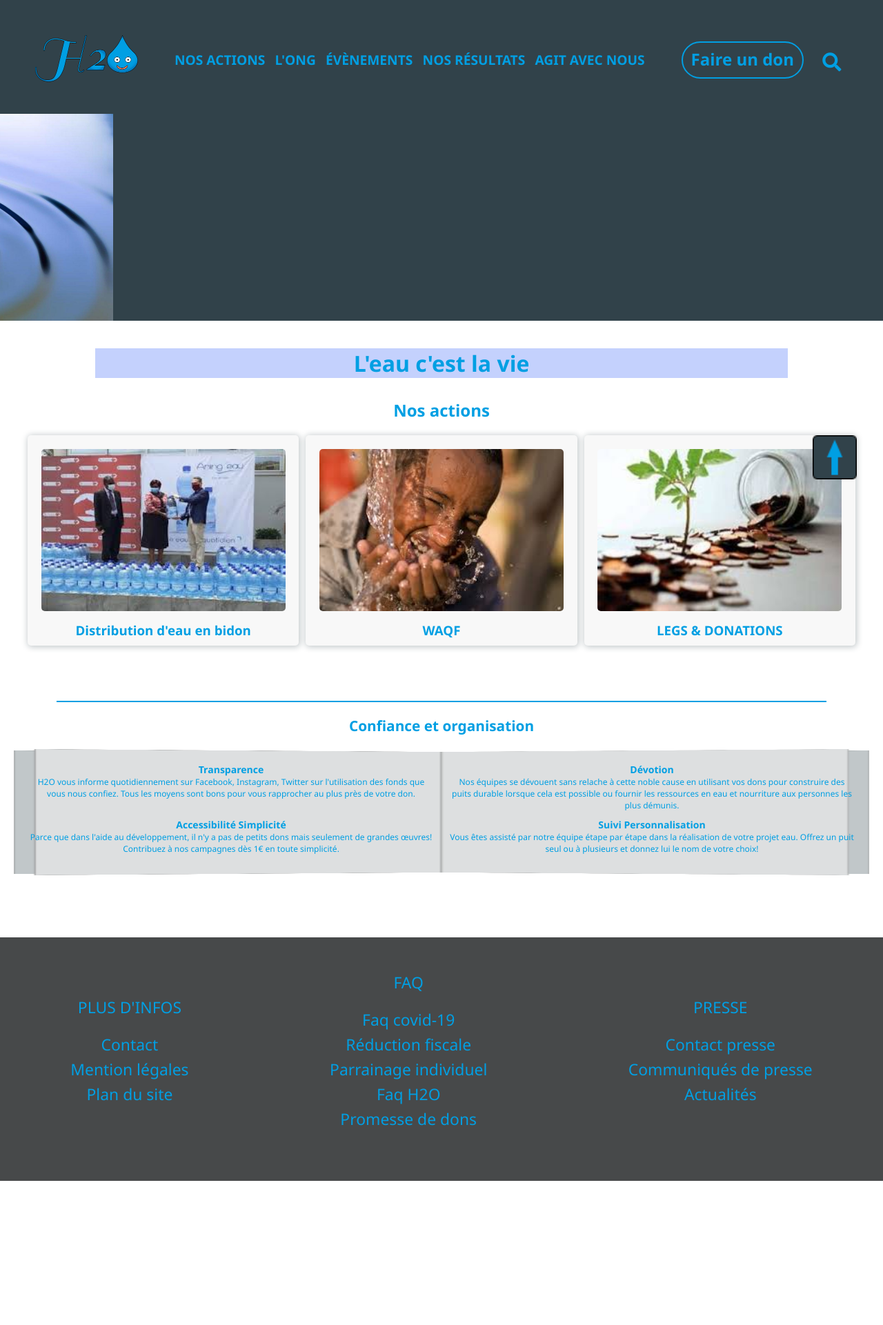
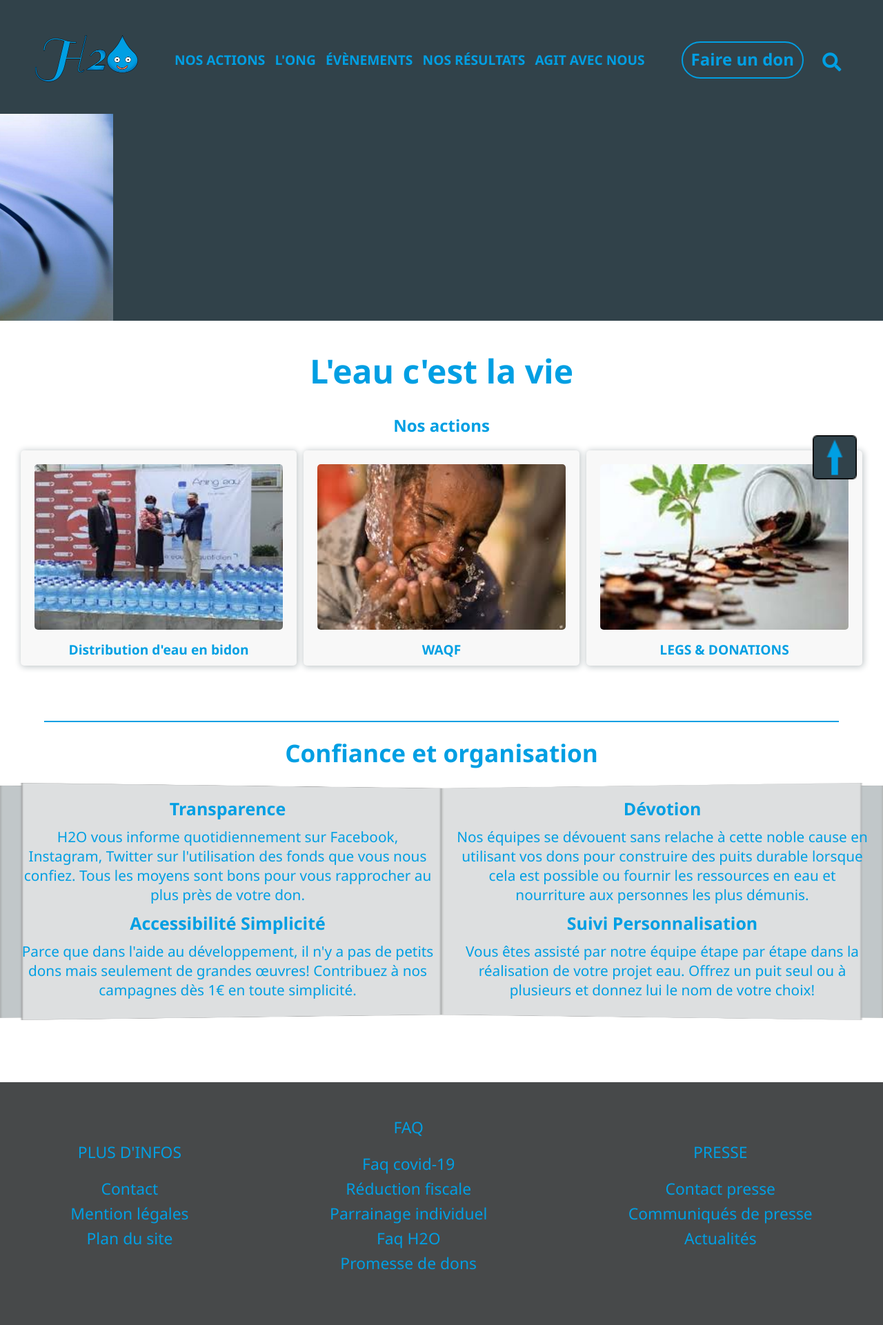
Before and after one commit to TahiKari/H2O, a PHP site: page / in a window 1280 px wide. Shown: the whole page at 69% size. Before the commit the page ends 1712 px from the top, so only its background shows below. Run offline with PHP 8.4, Linux system fonts and the light colour scheme.

Commit message:
ft - H2O#16: modification responsive suite

```diff
--- a/public/css/style.css
+++ b/public/css/style.css
@@ -536,6 +536,7 @@ footer {
   align-items: center;
   color: #009fe3;
   margin: 0;
+  padding-top: 20px;
 }
 
 footer p {
@@ -582,11 +583,19 @@ main {
 
 h1 {
   width: 81%;
-  background: #c4d1fd;
+}
+
+h2 {
+  font-size: 1.5em;
+}
+
+h3 {
+  font-size: 1.2em;
 }
 
 .top {
   margin-bottom: 40px;
+  padding: 0 10px;
 }
 
 .top h2 {
@@ -673,7 +682,6 @@ h1 {
 
 .center h2 {
   margin-bottom: 20px;
-  font-size: 1.3em;
 }
 
 .center::before {
@@ -693,7 +701,7 @@ h1 {
   display: flex;
   flex-direction: column;
   justify-content: center;
-  font-size: 0.75em;
+  font-size: 0.8em;
 }
 
 .content-top, .content-btm {
@@ -722,54 +730,20 @@ h1 {
   width: 100%;
 }
 
-/*.center-container {
-  height: 470px;
-  background: url("../../ressources/images/Main-livre.svg") no-repeat;
-  background-size: 100% auto;
-  display: grid;
-  grid-template-columns: repeat(2, 1fr);
-  grid-template-rows: repeat(2, 1fr);
-  grid-template-areas:
-  "art-1 art-2"
-  "art-3 art-4";
-  font-size: 0.7em;
-  position: relative;
-}
-
-.art-1 {
-  grid-area: art-1;
-}
-
-.art-2 {
-  grid-area: art-2;
-}
-
-.art-3 {
-  grid-area: art-3;
-}
-
-.art-4 {
-  grid-area: art-4;
-}
-
-.art {
-  padding: 15px 15px 0;
-}
-
-
 .art h3 {
   margin-bottom: 10px;
 }
 
-.art-3, .art-4 {
-  padding-top: 0;
+@media all and (min-width: 375px) {
+  .center-container {
+    font-size: 0.9em;
+  }
 }
-
-@media all and (min-width: 320px) {
+@media all and (min-width: 425px) {
   .center-container {
-    font-size: 0.8em;
+    font-size: 1em;
   }
-}*/
+}
 @media all and (min-width: 768px) {
   .top-container {
     display: grid;
@@ -808,11 +782,19 @@ h1 {
   .card-front img {
     width: 90%;
   }
+
+  .center-container {
+    font-size: 1.1em;
+  }
 }
 @media all and (min-width: 950px) {
   main {
     max-width: 1440px;
-    padding: 40px 20px;
+    padding: 40px 0;
+  }
+
+  h1 {
+    font-size: 3em;
   }
 
   .top-container {
@@ -835,6 +817,26 @@ h1 {
     grid-area: card-3;
     width: 100%;
     left: 0;
+  }
+
+  .center {
+    width: 100%;
+  }
+
+  .center h2 {
+    font-size: 2.2em;
+  }
+
+  .center-container {
+    font-size: 1.3em;
+  }
+
+  .art-1, .art-3 {
+    padding: 0 20px 10px 30px;
+  }
+
+  .art-2, .art-4 {
+    padding: 0 20px 10px 10px;
   }
 }
 /*.center {
--- a/sass/layouts/footer.scss
+++ b/sass/layouts/footer.scss
@@ -8,6 +8,7 @@ footer {
   align-items: center;
   color: $color1;
   margin: 0;
+  padding-top: 20px;
 }
 
 footer p {
--- a/sass/pages/content.scss
+++ b/sass/pages/content.scss
@@ -6,10 +6,19 @@ main {
 
 h1 {
   width: 81%;
-  background: rgb(196, 209, 253);
 }
+
+h2 {
+  font-size: 1.5em;
+}
+
+h3 {
+  font-size: 1.2em;
+}
+
 .top {
   margin-bottom: 40px;
+  padding: 0 10px;
 }
 
 .top h2 {
@@ -96,7 +105,6 @@ h1 {
 
 .center h2 {
   margin-bottom: 20px;
-  font-size: 1.3em;
 }
 
 .center::before {
@@ -116,7 +124,7 @@ h1 {
   display: flex;
   flex-direction: column;
   justify-content: center;
-  font-size: 0.75em;
+  font-size: 0.8em;
 }
 
 .content-top, .content-btm {
@@ -145,58 +153,21 @@ h1 {
   width: 100%;
 }
 
-
-
-
-
-/*.center-container {
-  height: 470px;
-  background: url("../../ressources/images/Main-livre.svg") no-repeat;
-  background-size: 100% auto;
-  display: grid;
-  grid-template-columns: repeat(2, 1fr);
-  grid-template-rows: repeat(2, 1fr);
-  grid-template-areas:
-  "art-1 art-2"
-  "art-3 art-4";
-  font-size: 0.7em;
-  position: relative;
-}
-
-.art-1 {
-  grid-area: art-1;
-}
-
-.art-2 {
-  grid-area: art-2;
-}
-
-.art-3 {
-  grid-area: art-3;
-}
-
-.art-4 {
-  grid-area: art-4;
-}
-
-.art {
-  padding: 15px 15px 0;
-}
-
-
 .art h3 {
   margin-bottom: 10px;
 }
 
-.art-3, .art-4 {
-  padding-top: 0;
+@media all and (min-width: 375px) {
+  .center-container {
+    font-size: 0.9em;
+  }
 }
 
-@media all and (min-width: 320px) {
+@media all and (min-width: 425px) {
   .center-container {
-    font-size: 0.8em;
+    font-size: 1em;
   }
-}*/
+}
 
 @media all and (min-width: 768px) {
   .top-container {
@@ -238,12 +209,20 @@ h1 {
   .card-front img {
     width: 90%;
   }
+
+  .center-container {
+    font-size: 1.1em;
+  }
 }
 
 @media all and (min-width: 950px) {
   main {
     max-width: 1440px;
-    padding: 40px 20px;
+    padding: 40px 0;
+  }
+
+  h1 {
+    font-size: 3em;
   }
   .top-container {
     display: grid;
@@ -266,6 +245,26 @@ h1 {
     grid-area: card-3;
     width: 100%;
     left: 0;
+  }
+
+  .center {
+    width: 100%;
+  }
+
+  .center h2 {
+    font-size: 2.2em;
+  }
+
+  .center-container {
+    font-size: 1.3em;
+  }
+
+  .art-1, .art-3 {
+    padding: 0 20px 10px 30px;
+  }
+
+  .art-2, .art-4 {
+    padding: 0 20px 10px 10px;
   }
 }
 
```
Also changed, not shown: 1 other file.
